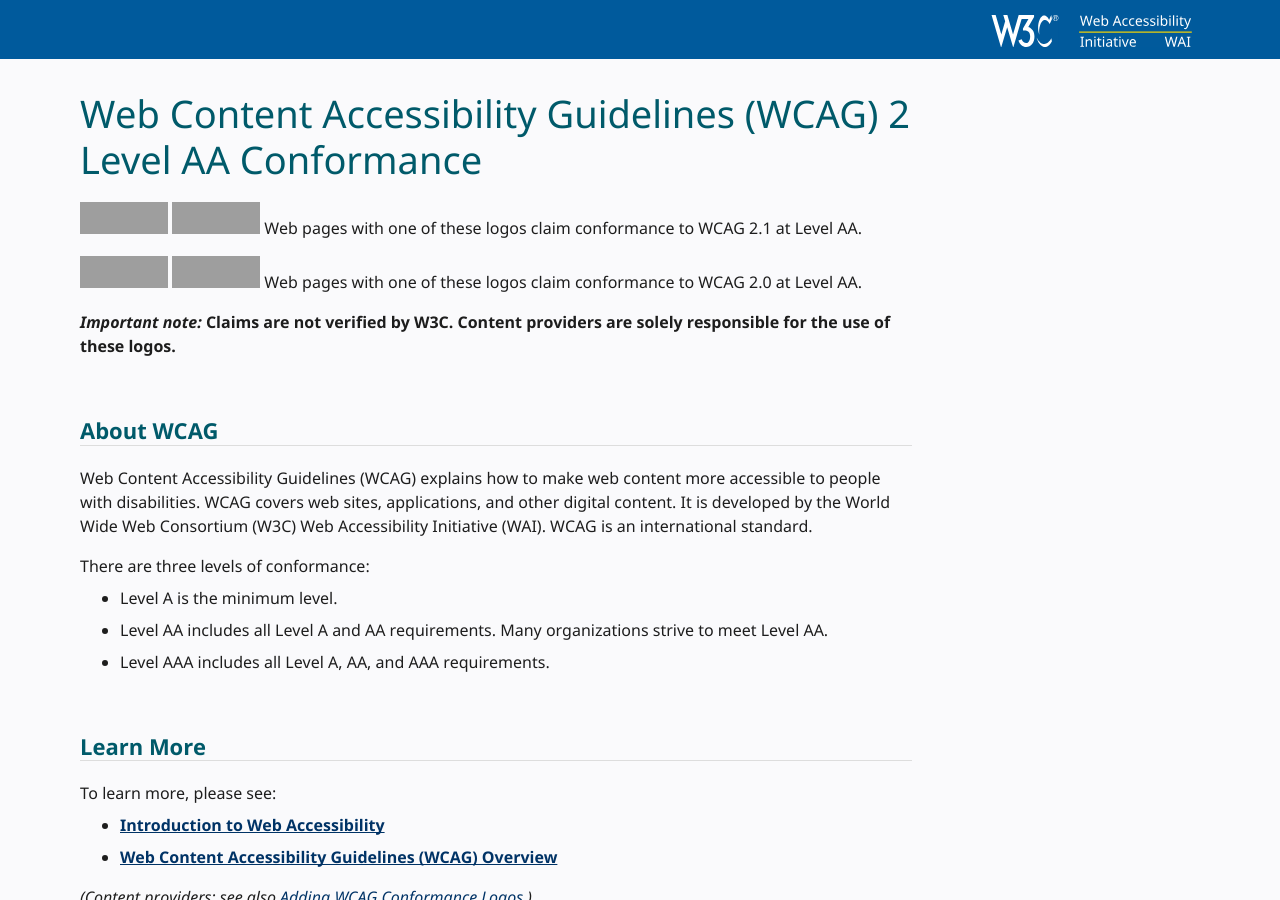
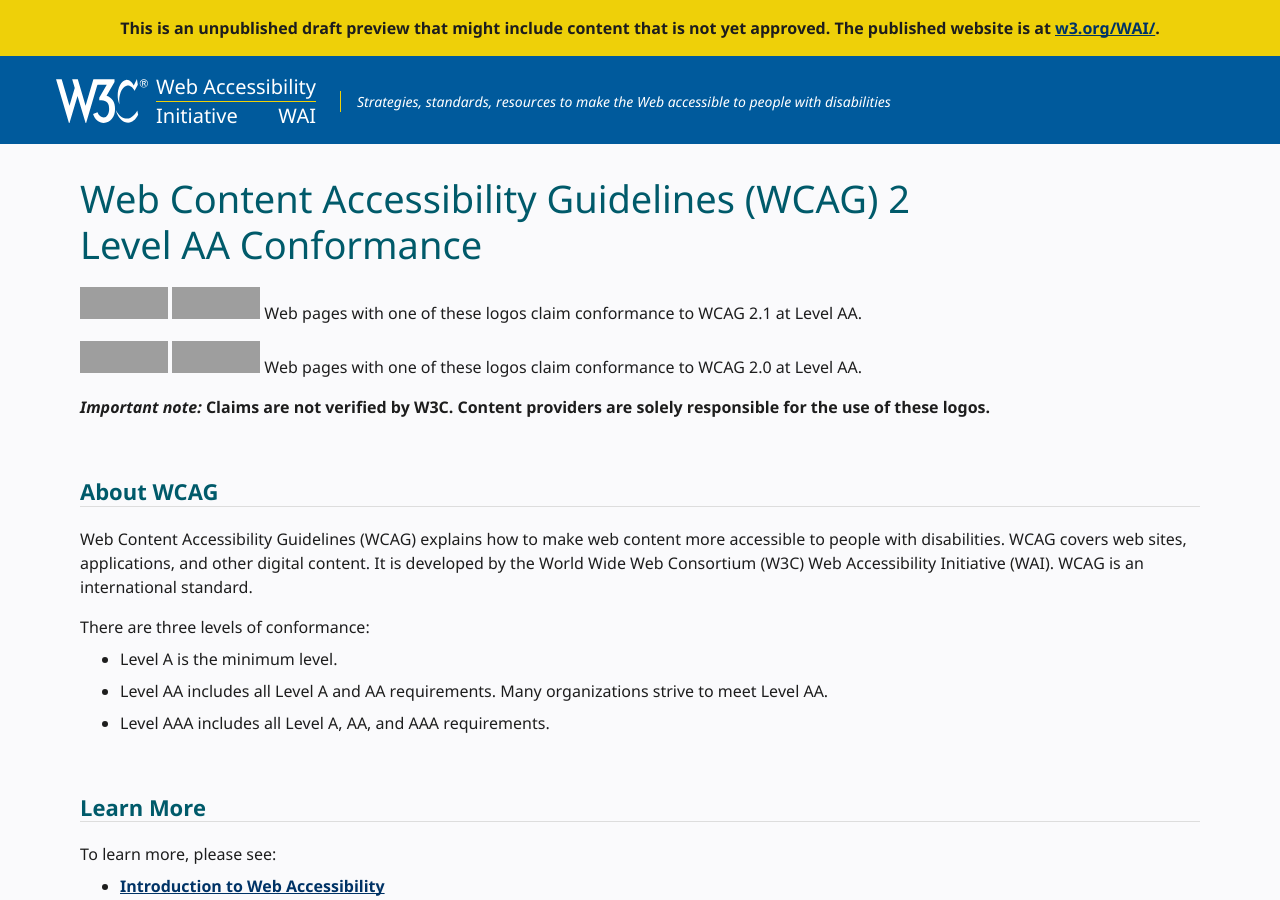
Before and after one commit to w3c/wai-website-theme, a Jekyll site: the page built from content/demo/WCAG2AA-Conformance.md, in a window 1280 px wide and 900 px high, cut to the strip 0-900 px from the top of the window. Built offline with Jekyll 4.4.1, drawn with Linux system fonts in a browser that asks for light colours; cached includes are drawn as plain includes; a script that is not in the unit is left out; comment, search, counter and statistics services are not loaded; grey boxes are pictures that could not be loaded.

Commit message:
Use previous variant of minimal template
Signed-off-by: Hidde de Vries <hidde@hiddedevries.nl>

```diff
--- a/_layouts/minimal.html
+++ b/_layouts/minimal.html
@@ -37,142 +37,25 @@
   {%- endunless -%}
   {% include_cached head.html type="end" %}
   <body id="top" class="page-{{page.title | slugify}} {% include_cached body-class.html collection=page.collection doc-note-type=page.doc-note-type %}">
-
-    <div class="minimal-header-container default-grid">
-      {% if site.supporting_doc_name_sub %}
-      {% include minimal-header.html translations=translations class="with-subtitle" subtitle=site.supporting_doc_name_sub title=site.supporting_doc_name %}
-      {% elsif site.supporting_doc_name %}
-      {% include minimal-header.html translations=translations title=site.supporting_doc_name %}
-      {% elsif page.supporting_doc_name_sub %}
-      {% include minimal-header.html translations=translations class="with-subtitle" subtitle=page.supporting_doc_name_sub title=page.supporting_doc_name %}
-      {% else %}
-      {% include minimal-header.html translations=translations title=page.supporting_doc_name %}
-      {% endif %}
-    </div>
-
-    <div class="default-grid nav-container">
-      {% if site.supporting_doc_nav_links or page.supporting_doc_nav_links %}
-      <nav class="nav" aria-label="Context for this document">
-        <ul>
-            {% for link in site.supporting_doc_nav_links %}
-            <li class="nav__item"><a href="{{ link.ref | relative_url }}"{% if page.permalink == link.ref %} class="active" aria-current="page"{% endif %}>{{ link.name }}</a></li>
-            {% endfor %}
-            {% for link in page.supporting_doc_nav_links %}
-            <li class="nav__item"><a href="{{ link.ref | relative_url }}"{% if page.permalink == link.ref %} class="active" aria-current="page"{% endif %}>{{ link.name }}</a></li>
-            {% endfor %}
-            <li class="nav__item"><a href="https://w3c.github.io/wai-wcag-supporting-documents-redesign/alt-index.html">All WCAG 2 Guidance</a></li>
-        </ul>
-      </nav>
-      {% endif %}
-    </div>
-
+    {% include header-minimal.html translations=translations %}
     <div class="default-grid with-gap leftcol">
-      <main id="main"{% if page.lang %} lang="{{page.lang}}"{% endif %} style="grid-column: 2 / 8; grid-row-start: 1;">
-        <header>
-          <h1>
-            {% if page.type_of_guidance %}
-            <span style="display: block; font-size: .5em; margin-bottom: 0.25em;">{{ page.type_of_guidance }}:</span>
-            {% endif %}
-            {% if page.title_html %}{{ page.title_html }}{% else %}{{ page.title }}{% endif %}
-          </h1>
-
-          {% if page.type_of_guidance == "Test Rule" %}
-          <aside class="box">
-            <header class="box-h  box-h-icon">
-             <svg focusable="false" aria-hidden="true" class="icon-default ">
-              <use xlink:href="icons.svg#icon-default"></use>
-             </svg> Conformance Rule
-            </header>
-            <div class="box-i">
-             <p>This is an <strong>{{ page.rule_meta.type }} rule</strong>
-              {% if page.rule_meta.related_sc %}
-              to test <strong>{{ page.rule_meta.related_sc }}</strong>
-              {% endif %}
-            </p>
-            </div>
-           </aside>
-          {% endif %}
+  <main id="main"{% if page.lang %} lang="{{page.lang}}"{% endif %} style="grid-column-start: 2;">
+    <header{%- if page.resource.ref %}{%- unless page.ref == page.resource.ref %} class="in-resource"{%- endunless -%}{%- endif -%}>
+    <h1>{% if page.title_icon %}<svg class="icon-in-title" aria-hidden="true"><use xlink:href="{{page.title_icon | relative_url}}"></use></svg> {% endif %}{% if page.title_html %}{{ page.title_html }}{% else %}{{ page.title }}{% endif %}</h1>
+      {%- if page.resource.ref -%}{%- unless page.ref == page.resource.ref -%}
+        <p>{% include t.html t="in" %} {% include link.html to=page.resource.ref %}</p>
+      {%- endunless -%}{%- endif -%}
     </header>
 
+    {%- include doc-note-msg.html -%}
+    {%- include translation-note-msg.html -%}
+
     {{ content }}
-      </main>
 
-        {% if page.type_of_guidance == "Pattern" %}
-        <aside class="your-report your-report--expanded sidebar" style="grid-column: 8 / 10; grid-row-start: 1;">
-          <h2 style="margin-top: 0">About this page</h2>
-          <p><em>COGA Design Patterns</em> are supplemental guidance beyond the requirements of WCAG. They are grouped under “Objectives”. </p>
-          <dl>
-            <dt>Related Objective</d>
-            {% assign currentObjective = page.objective %}
-            {% for objective in site.objectives %}
-            {% if objective.ref == currentObjective %}
-            <dd><a href="{{ objective.url | relative_url }}">{{ objective.title }}</a></dd>
-            {% endif %}
-            {% endfor %}
-            <dt>Related Patterns</dt>
-            {% for pattern in site.patterns %}
-            {% if pattern.objective == page.objective %}{% unless pattern.title == page.title %}
-            <dd><a href="{{ pattern.url | relative_url }}">{{ pattern.title }}</a></dd>
-            {% endunless %}{% endif %}
-            {% endfor %}
-          </dl>
-            <style>
-              dd {
-                  margin-left: 0!important;
-              }
-          </style>
-        </aside>
+    {% if page.wcag_success_criteria or page.wcag_techniques %}
+      {% include resources.html %}
     {% endif %}
 
-        {% if page.type_of_guidance == "Objective" %}
-        <aside class="your-report your-report--expanded sidebar" style="grid-column: 8 / 10; grid-row-start: 1;">
-          <h2 style="margin-top: 0">About this Objective</h2>
-          <p><em>COGA Design Patterns</em> are supplemental guidance beyond the requirements of WCAG. They are grouped under “Objectives”. </p>
-          <dl>
-            <dt>Patterns for this Objective</d>
-              {% for pattern in site.patterns %}
-              {% if pattern.objective == page.ref %}
-              <dd><a href="{{ pattern.url | relative_url }}">{{ pattern.title }}</a></dd>
-              {% endif %}
-              {% endfor %}
-          </dl>
-          <style>
-              dd {
-                  margin-left: 0!important;
-              }
-          </style>
-        </aside>
-        {% endif %}
-
-        {% if page.type_of_guidance == "Test Rule" %}
-        <aside class="your-report your-report--expanded sidebar" style="grid-column: 8 / 10; grid-row-start: 1;">
-          <h2 style="margin-top: 0">About this page</h2>
-          <p><em>Accessibility Conformance Testing (ACT) Rules </em> describe ways to test conformance to WCAG success criteria.</p>
-          <dl>
-              {% if page.rule_meta.type %}
-              <dt>Rule type</d>
-              <dd>{{ page.rule_meta.type }}</dd>
-              {% endif %}
-              {% if page.rule_meta.id %}
-              <dt>Rule ID</d>
-              <dd>{{ page.rule_meta.id }}</dd>
-              {% endif %}
-              {% if page.rule_meta.last_modified %}
-              <dt>Last modified</d>
-              <dd>{{ page.rule_meta.last_modified }}</dd>
-              {% endif %}
-          </dl>
-          <style>
-              dd {
-                  margin-left: 0!important;
-              }
-          </style>
-        </aside>
-        {% endif %}
-    </div>
-
-    <div class="default-grid with-gap leftcol">
-      <div style="grid-column: 2 / 8">
     {%- if page.navigation -%}
       {%- include prevnext-navigation.html -%}
     {%- else -%}
@@ -182,10 +65,13 @@
     {%- endif -%}
 
     {% include feedback-box.html %}
+
+
+    {% include_cached backtotop.html lang=page.lang %}
+  </main>
 </div>
-    </div>
-    {% include_cached backtotop.html lang=page.lang %}
-  </div>
+
 {% include footer.html %}
+
   </body>
 </html>
```
Lines whose indentation alone changed are shown as unchanged.
